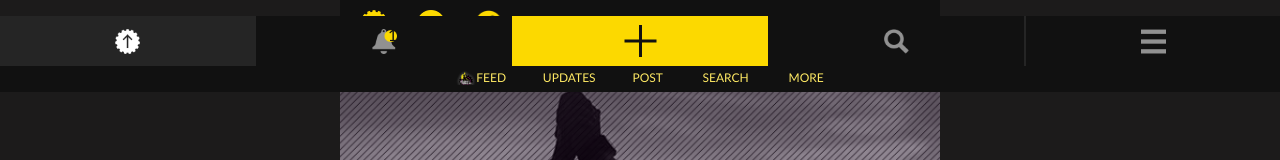
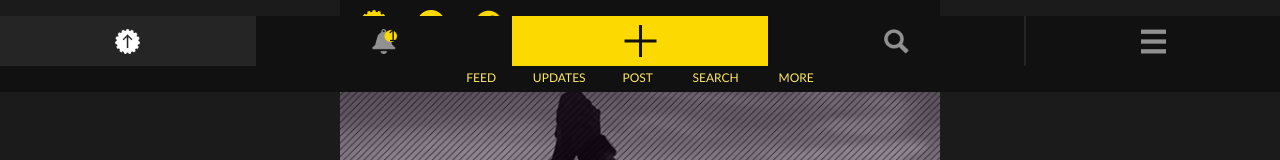
Before and after one commit to dlittle42/ptrumps_nav, a plain HTML site: page demo_old.html in a window 1280 px wide. Shown: the part 738-898 px from the top of the page. Drawn offline with Linux system fonts and the light colour scheme.

Commit message:
no lil logo

```diff
--- a/css/mobile_demo_old.css
+++ b/css/mobile_demo_old.css
@@ -134,11 +134,12 @@ header.bar-up{
 .pf a, .pf a:active, .pf a:visited, .pf a:hover {
 	color:#fee964;
 	text-decoration: none;
-	padding-left: 20px;
+	/*padding-left: 20px;
 	background-image: url('icons/pfc_Clean-Logo@2x.png');
 	background-size: 20px 20px;
 	background-position: left middle;
 	background-repeat: no-repeat;
+	*/
 	font-size: 1.2em;
 	text-transform: uppercase;
 }
```
